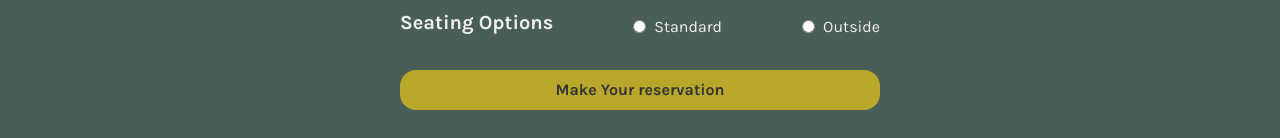
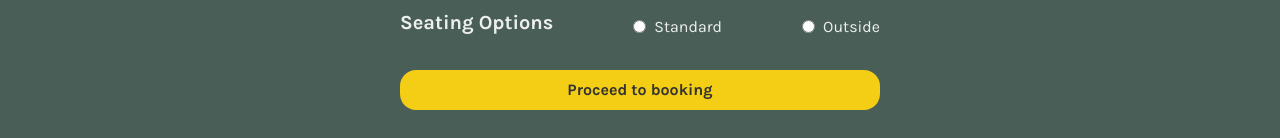
Before and after one commit to Sahar-AbdelSamad/little-lemon, a React (Create React App) app: page /reservation in a window 1280 px wide. Shown: the part 662-800 px from the top of the page. Built offline with nearby package versions, Linux system fonts and the light colour scheme; a web font is replaced by a local one.

Commit message:
Add personal info section

```diff
--- a/src/App.js
+++ b/src/App.js
@@ -1,4 +1,4 @@
-import React, {useState, useEffect } from 'react';
+import React from 'react';
 import './App.css';
 import { Route,Routes } from 'react-router-dom';
 import Header from './components/Header.js';
--- a/src/components/BookingForm.js
+++ b/src/components/BookingForm.js
@@ -10,24 +10,37 @@ function BookingForm() {
   const dispatch = useDispatch();
   const localState = useSelector(state => state.booking.formData);
   const reservePressed = useSelector(state => state.booking.reserveButtonPressed);
-useEffect(()=>{
-  setFormData(localState)
-},[])
+
   const [formData, setFormData] = useState({
     "Reservation Time": '',
     "Number Of Diners": '',
     'Occasion': '',
     "Seating Options": '',
     'Reservation Date': '',
+    'Full Name': '',
+    'Email': '',
+    'Tel': '',
   });
+
   const handleChange = event => {
     const { name, value } = event.target;
     setFormData({ ...formData, [name]: value });
   };
 
+  const [nextProcess, setNextProcess] = useState(false);
+  const goToNextProcess = () => {
+    if(formData["Reservation Date"] && formData["Number Of Diners"] && formData["Reservation Time"] !== '') {
+      setNextProcess(true);
+    };
+  }
+  useEffect(()=>{
+    setFormData(localState)
+  },[])
+
   const handleSubmit = event => {
     event.preventDefault();
     dispatch(submitFormSuccess(formData));
+    console.log(formData)
     //dispatch(saveToLocalStorage(formData));
     if(submitAPI(formData)===true) {
       dispatch(switchBookingConfirmation());
@@ -36,16 +49,10 @@ useEffect(()=>{
 
   const [availableTimes, setAvailableTime] = useState([]);
   const [isOpen, setIsOpen] = useState(false);
-  const [disableSubmit, setDisableSubmit] = useState(true);
   useEffect(()=>{
     setAvailableTime(fetchAPI(formData["Reservation Date"]));
   },[formData["Reservation Date"]])
 
-  useEffect(()=>{
-    if(formData["Reservation Date"] && formData["Number Of Diners"] && formData["Reservation Time"] !== '') {
-      setDisableSubmit(false);
-    }
-  },[formData["Reservation Time"],formData["Reservation Date"],formData["Number Of Diners"]])
   const minDate = new Date(); // Today's date
   const maxDate = new Date();
   maxDate.setMonth(maxDate.getMonth() + 2); // Two months in advance
@@ -53,12 +60,12 @@ useEffect(()=>{
   const handleDateChange = (date) => {
     const options = { month: 'long', day: 'numeric', year: 'numeric' };
     const newDate = date.toLocaleDateString('en-US', options);
-    console.log(newDate)
     setFormData({ ...formData, ['Reservation Date']: newDate })
     setIsOpen(false);
   };
   return (
     <form className='Karla' data-testid="form" onSubmit={handleSubmit}>
+      <div className={!nextProcess ? 'd-block' : 'd-none'}>
         <div className='d-flex flex-sm-row flex-column'>
           <label className='mt-5 d-flex flex-column w-50'><span className='ps-1 label-reservation'>Date - <i>Required</i></span>
             <DatePicker className='rounded border-0 p-1 mb-4' aria-label="Select a date" name='Reservation Date'
@@ -115,12 +122,27 @@ useEffect(()=>{
             <input className='order-md-1' id='seating-outside' type="radio" value="Outside" onChange={handleChange} checked={formData["Seating Options"] === 'Outside'} name="Seating Options"/>
           </div>
         </fieldset>
+      </div>
+      <div className={nextProcess ? 'next-input d-block pt-5' : 'd-none' }>
+        <label className='d-flex flex-column '><span className='ps-1 label-reservation'>Full name - <i>Required</i></span>
+          <input className='rounded border-0 p-1' placeholder='Enter your full name' type='text' name='Full Name' value={formData['Full Name']} onChange={handleChange} required/>
+        </label>
+        <label className='mt-3 d-flex flex-column'><span className='ps-1 label-reservation'>Email - <i>Required</i></span>
+          <input className='rounded border-0 p-1' placeholder='Enter your email address' type='email' name='Email' value={formData['Email']} onChange={handleChange} required/>
+        </label>
+        <label className='mt-3 d-flex flex-column'><span className='ps-1 label-reservation'>Phone number - <i>Required</i></span>
+          <input className='rounded border-0 p-1' placeholder='Enter your phone number' type='tel' name='Tel' value={formData['Tel']} onChange={handleChange} required/>
+        </label>
+      </div>
       {reservePressed ?
         <div className='d-flex flex-column flex-md-row justify-content-between'>
-          <input data-testid="submitButton" disabled={disableSubmit} aria-label="On Click" className={`order-md-2 mt-4 py-2 bton font-large ${disableSubmit ? 'btn-disabled' : ''}`} type="submit" value="Make Your reservation"/>
+          <input data-testid="submitButton" aria-label="On Click" className={`order-md-2 mt-4 py-2 bton font-large ${!nextProcess ? 'd-none' : 'd-block'}`} type="submit" value="Make Your reservation"/>
+          <button type='button' className={`order-md-2 mt-4 py-2 bton font-large ${nextProcess ? 'd-none' : 'd-block'}`} onClick={goToNextProcess}>Proceed to booking</button>
           <button className='bton mt-4 py-2' onClick={() => dispatch(clearForm())}>Cancel</button>
         </div> :
-        <input data-testid="submitButton" aria-label="On Click" disabled={disableSubmit} className={`d-block mt-4 fs-6 py-2 bton w-100 font-large ${disableSubmit ? 'btn-disabled' : ''}`} type="submit" value="Make Your reservation"/>}
+        <>
+        <button type='button' className={`order-md-2 mt-4 py-2 px-3 bton font-large w-100 ${nextProcess ? 'd-none' : 'd-block'}`} onClick={goToNextProcess}>Proceed to booking</button>
+        <input data-testid="submitButton" aria-label="On Click" className={`mt-4 fs-6 py-2 bton w-100 font-large ${!nextProcess ? 'd-none' : 'd-block'}`} type="submit" value="Make Your reservation"/></>}
     </form>
   );
 }
--- a/src/pages/ConfirmedBookingPage.js
+++ b/src/pages/ConfirmedBookingPage.js
@@ -12,7 +12,7 @@ function ConfirmedBookingPage() {
   const formData = useSelector(state => state.booking.formData);
   return (
     <div>
-      <h2 className='text-center pt-4 pb-2 clr-yellow'>Booking confirmed successfully</h2>
+      <h2 className='text-center pt-4 pb-2 clr-yellow'>Hi {formData['Full Name']}, your booking is confirmed</h2>
       <div className='clr-white d-flex justify-content-around'>
         <ul className='list-unstyled'>
           <li className='h3'>Little Lemon <button className='cancel-booking' onClick={(()=>dispatch(clearForm()))}>Cancel Booking</button></li>
--- a/src/pages/bookingPage.css
+++ b/src/pages/bookingPage.css
@@ -54,6 +54,10 @@
   width: 133px;
 }
 
+.next-input input:focus-visible {
+    outline: none !important;
+}
+
 @media screen and (min-width:768px) {
   .seating-option {
     max-width: 100%;
```
Lines whose indentation alone changed are shown as unchanged.
